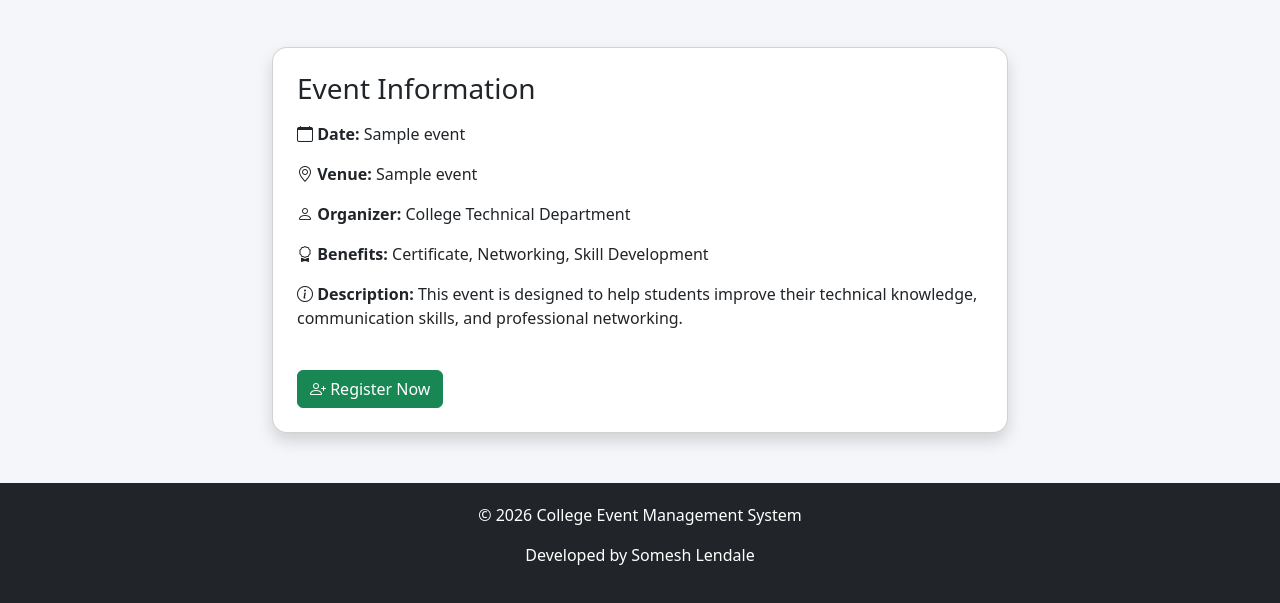
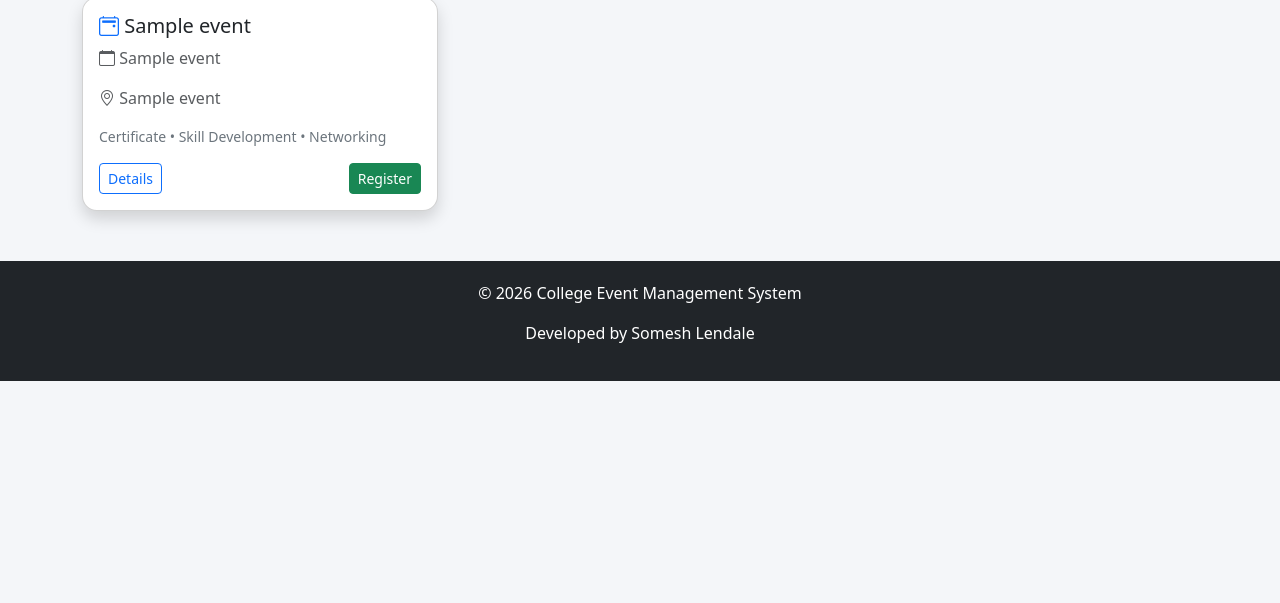
Before and after one commit to somesh129p/college-event-management, a Flask app: template templates/events.html in a window 1280 px wide. Shown: the part 357-960 px from the top of the page. After the commit the page ends 738 px from the top, so only its background shows below. Run offline with Flask 3, Linux system fonts and the light colour scheme; the template is opened without the code that fills it: most values are stand-ins (such as "Sample title", 1, 10 or a date in 2020).

Commit message:
fixed events page error

```diff
--- a/templates/events.html
+++ b/templates/events.html
@@ -1,7 +1,7 @@
 <!DOCTYPE html>
 <html>
 <head>
-<title>Event Details | College Event Management</title>
+<title>All Events | College Event Management</title>
 <meta name="viewport" content="width=device-width, initial-scale=1">
 <link href="https://cdn.jsdelivr.net/npm/bootstrap@5.3.0/dist/css/bootstrap.min.css" rel="stylesheet">
 <link href="https://cdn.jsdelivr.net/npm/bootstrap-icons@1.10.5/font/bootstrap-icons.css" rel="stylesheet">
@@ -12,9 +12,9 @@ body {
 }
 
 .hero {
-    height: 300px;
+    height: 250px;
     background: linear-gradient(rgba(0,0,0,0.6), rgba(0,0,0,0.6)),
-    url('https://source.unsplash.com/1200x400/?conference,event');
+    url('https://source.unsplash.com/1200x400/?college,event');
     background-size: cover;
     background-position: center;
     color: white;
@@ -24,8 +24,14 @@ body {
     text-align: center;
 }
 
-.card {
+.event-card {
     border-radius: 15px;
+    transition: 0.3s;
+}
+
+.event-card:hover {
+    transform: translateY(-5px);
+    box-shadow: 0 10px 25px rgba(0,0,0,0.2);
 }
 
 .footer {
@@ -47,67 +53,64 @@ body {
 <a class="navbar-brand" href="/">
 <i class="bi bi-calendar-event"></i> College Event Management
 </a>
-<a href="/events" class="btn btn-outline-light">Back</a>
+<a href="/register" class="btn btn-success">Register</a>
 </div>
 </nav>
 
 <!-- Hero -->
 <div class="hero">
 <div>
-<h1>{{event[1]}}</h1>
-<p>Professional College Event</p>
+<h1>All College Events</h1>
+<p>Explore and register for upcoming events</p>
 </div>
 </div>
 
-<!-- Details -->
+<!-- Events List -->
 <div class="container mt-5">
+<div class="row g-4">
 
-<div class="row justify-content-center">
-<div class="col-md-8">
+{% for event in events %}
 
-<div class="card shadow p-4">
+<div class="col-md-4">
+<div class="card event-card shadow p-3">
 
-<h3 class="mb-3">Event Information</h3>
+<h5>
+<i class="bi bi-calendar2-event text-primary"></i>
+{{event[1]}}
+</h5>
 
-<p>
+<p class="text-muted">
 <i class="bi bi-calendar"></i>
-<strong>Date:</strong> {{event[2]}}
+{{event[2]}}
 </p>
 
-<p>
+<p class="text-muted">
 <i class="bi bi-geo-alt"></i>
-<strong>Venue:</strong> {{event[3]}}
+{{event[3]}}
 </p>
 
-<p>
-<i class="bi bi-person"></i>
-<strong>Organizer:</strong> College Technical Department
+<p class="small text-secondary">
+Certificate • Skill Development • Networking
 </p>
 
-<p>
-<i class="bi bi-award"></i>
-<strong>Benefits:</strong>
-Certificate, Networking, Skill Development
-</p>
+<div class="d-flex justify-content-between">
 
-<p>
-<i class="bi bi-info-circle"></i>
-<strong>Description:</strong>
-This event is designed to help students improve their technical knowledge,
-communication skills, and professional networking.
-</p>
+<a href="/event/{{event[0]}}" class="btn btn-outline-primary btn-sm">
+Details
+</a>
 
-<div class="mt-4">
-<a href="/register" class="btn btn-success">
-<i class="bi bi-person-plus"></i> Register Now
+<a href="/register" class="btn btn-success btn-sm">
+Register
 </a>
-</div>
 
 </div>
 
 </div>
 </div>
 
+{% endfor %}
+
+</div>
 </div>
 
 <!-- Footer -->
```
